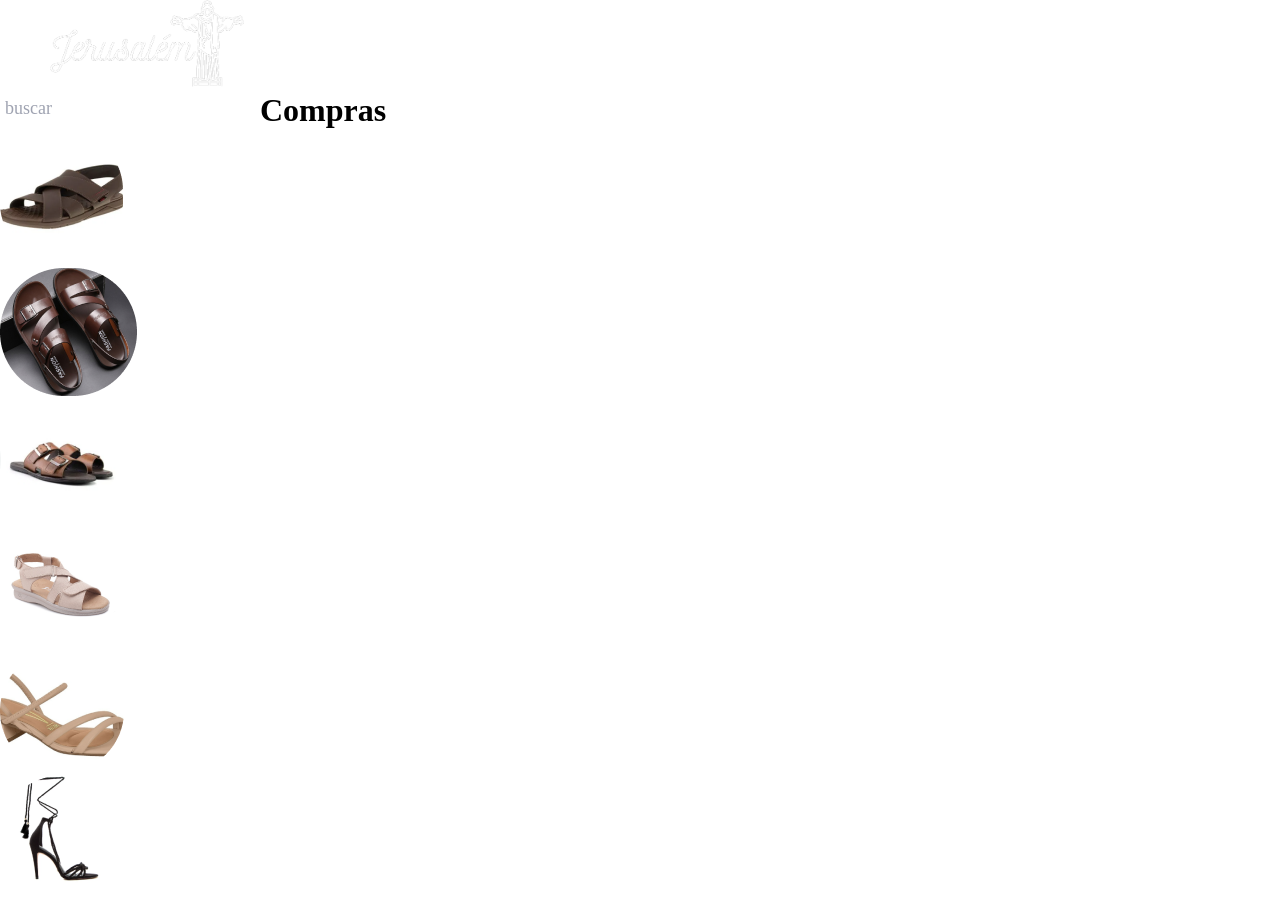
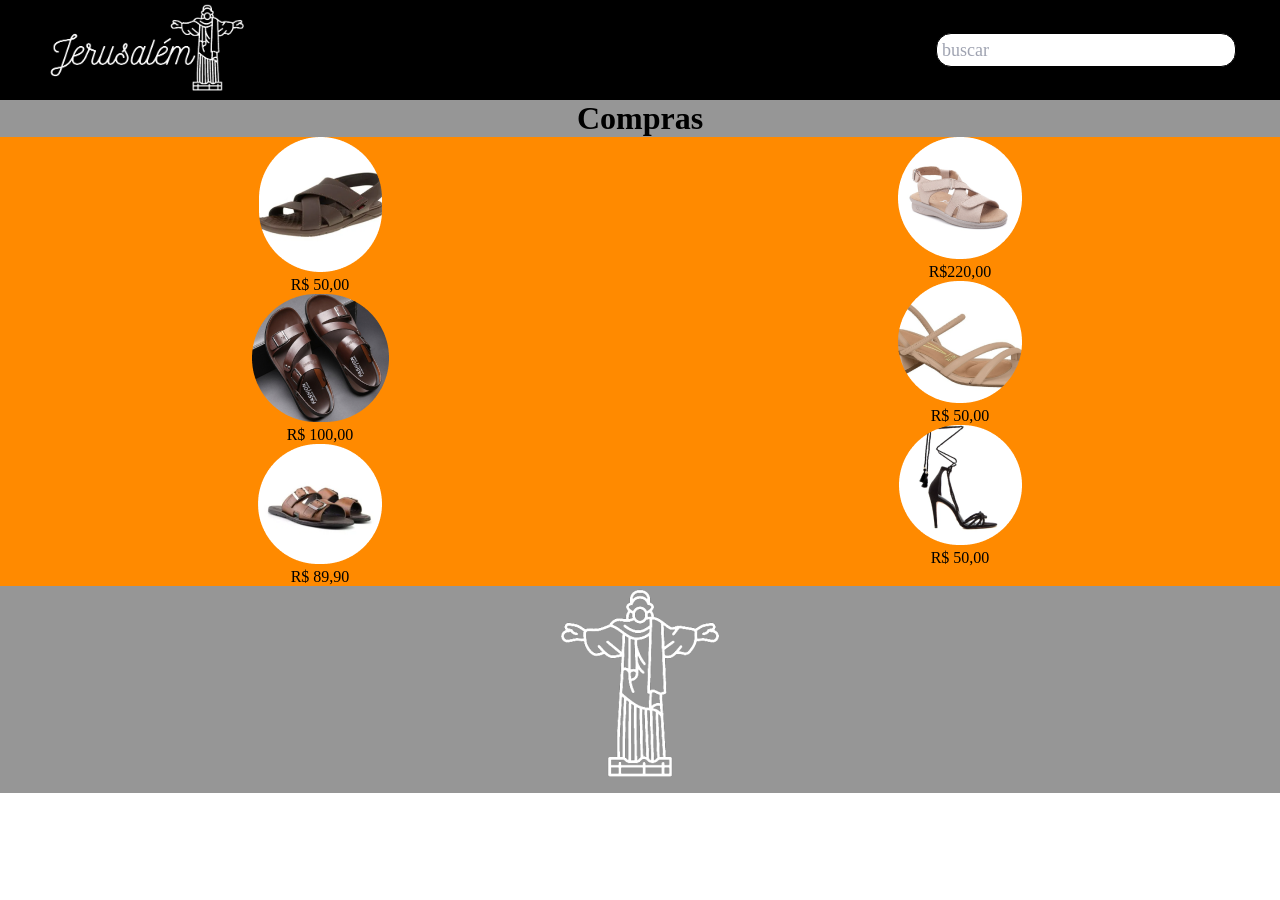
Before and after one commit to guzanga/sandalias-de-jerusalem, a plain HTML site: page front/compras.html in a window 1280 px wide. After the commit the page ends 800 px from the top, so only its background shows below. Drawn offline with Linux system fonts and the light colour scheme; files that its build step writes are made by us from their sources.

Commit message:
css da pagina compras

```diff
--- a/front/compras.html
+++ b/front/compras.html
@@ -4,47 +4,57 @@
     <meta charset="UTF-8">
     <meta http-equiv="X-UA-Compatible" content="IE=edge">
     <meta name="viewport" content="width=device-width, initial-scale=1.0">
-    <link rel="stylesheet" href="style.css">
+    <link rel="stylesheet" href="../style/style.css">
+    <link rel="stylesheet" href="../style/mobile.css">
     <title>Document</title>
 </head>
 <body>
 
-    <header>
+    <header id="comp">
 
         <figure>
-            <img class="jerusalem" src="../img/Sparkle-removebg-preview.png" alt="jerusalem">
+            <img class="jerusalem" src="../img/Sparkle-removebg-preview.png" alt=>
         </figure>
-        <nav>
-        <input type="text" id="buscador" placeholder="buscar">
+        <nav id="navv">
+        <input type="text" id="busca" placeholder="buscar">
         </nav>
 
     </header>
+    <h1 id="Compras">Compras</h1>
     <main id="maincompras">
-        <h1 id="Compras">Compras</h1>
         <div>
             <div>
-                <figure>
-                    <img class="imgcompra" src="../sandalias-de-jerusalem/img/Capturar 1.png" alt="">
-                </figure>
+                <img class="imgcompra" src="../img/Capturar 1.png" alt="">
+                <p>R$ 50,00</p>
             </div>
             <div>
-                <figure><img  class="imgcompra"src="../sandalias-de-jerusalem/img/da9e603ca05b3f48bacbc2e1e0670e77 1.png" alt=""></figure>
+                <figure><img  class="imgcompra" src="../img/da9e603ca05b3f48bacbc2e1e0670e77 1.png" alt=""></figure>
+                <p>R$ 100,00</p>
             </div>
             <div>
-                <figure><img class="imgcompra" src="../sandalias-de-jerusalem/img/Capturar 2.png" alt=""></figure>
+                <figure><img class="imgcompra" src="../img/Capturar 2.png" alt=""></figure>
+                <p>R$ 89,90 </p>
             </div>
         </div>
         <div>
             <div>
-                <figure><img class="imgcompra"src="../sandalias-de-jerusalem/img/Capturar 3.png" alt=""></figure>
+                <figure><img class="imgcompra" src="../img/Capturar 3.png" alt=""></figure>
+                <p>R$220,00</p>
             </div>
             <div>
-                <figure><img class="imgcompra" src="../sandalias-de-jerusalem/img/Capturar 4.png" alt=""></figure>
+                <figure><img class="imgcompra" src="../img/Capturar 4.png" alt=""></figure>
+                <p>R$ 50,00</p>
             </div>
             <div>
-                <figure><img class="imgcompra"src="../sandalias-de-jerusalem/img/Capturar 5.png" alt=""></figure>
+                <figure><img class="imgcompra" src="../img/Capturar 5.png" alt=""></figure>
+                <p>R$ 50,00</p>
             </div>
         </div>
     </main>
+    <footer>
+        <div>
+            <figure><img src="../img/image 9.png" alt=""></figure>
+        </div>
+        </footer>
 </body>
 </html>
--- a/style/style.css
+++ b/style/style.css
@@ -629,3 +629,48 @@ footer{
 .foo-img img{
   width: 300px;
 }
+/* -----------------------------compras------------------------------------------------------------------- */
+#comp {
+  height: 100px;
+  background-color: var(--color-black);
+  display: flex;
+  justify-content: space-between;
+  align-items: center;
+}
+.jerusalem{
+  width: 200px;
+  height: 88px;
+  margin-left: 44px;
+}
+
+#navv{
+  background-color: var(--color-white);
+  border:solid 1px;
+  border-radius:15px;
+  width:300px;
+  margin-right: 44px;
+}
+#busca{
+  float:left;
+  background-color:transparent;
+  padding-left:5px;
+  font-style:'roboto';
+  font-size:18px;
+  outline: unset;
+  border:none;
+  height:32px;
+  width:260px;
+}
+
+#Compras{
+  background-color: var(--color-gray);
+  text-align: center;
+}
+
+#maincompras{
+  background-color: var(--color-orange);
+  text-align: center;
+  display: grid;
+
+  grid-template-columns: 1fr 1fr ;
+}
```
